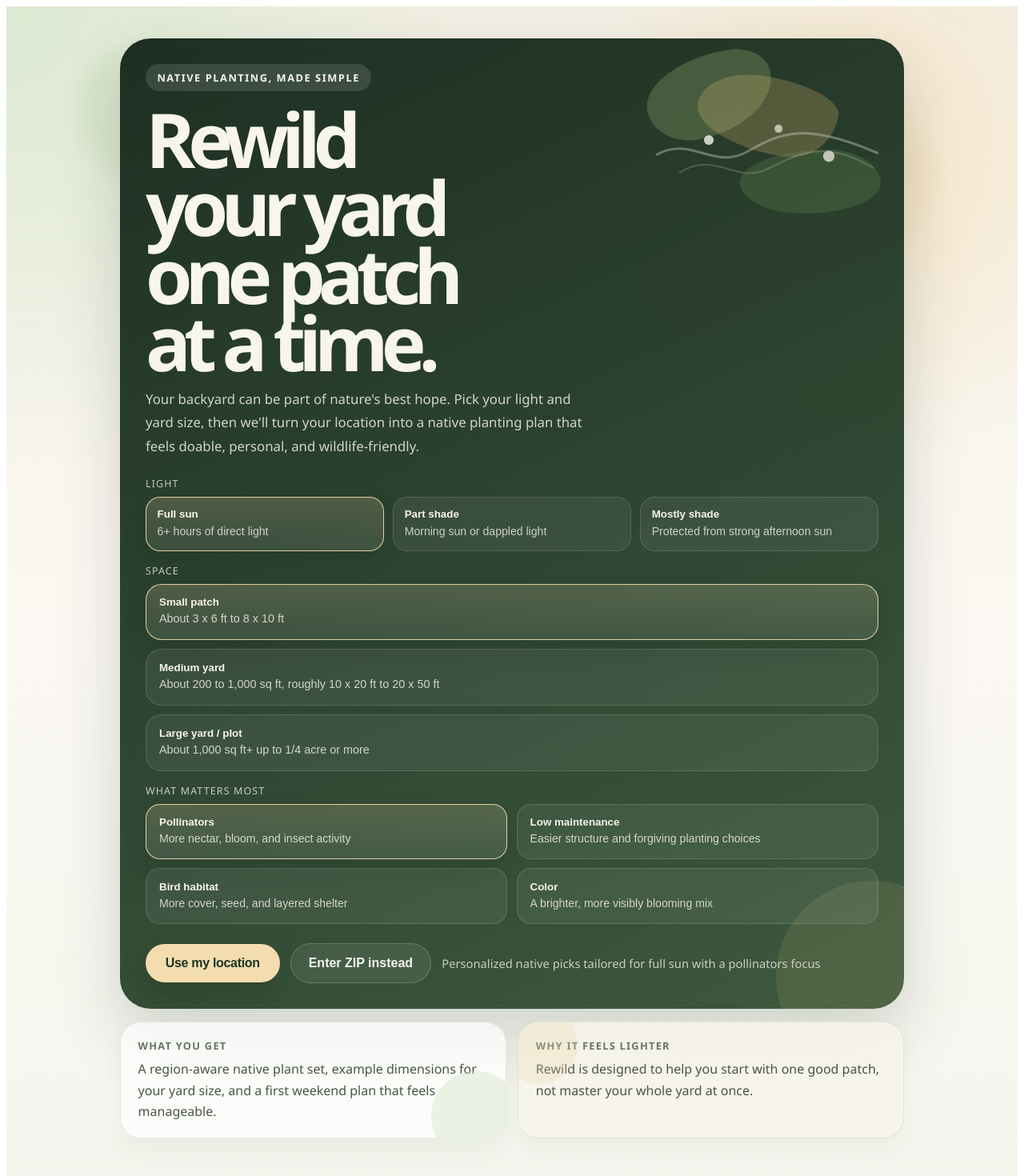
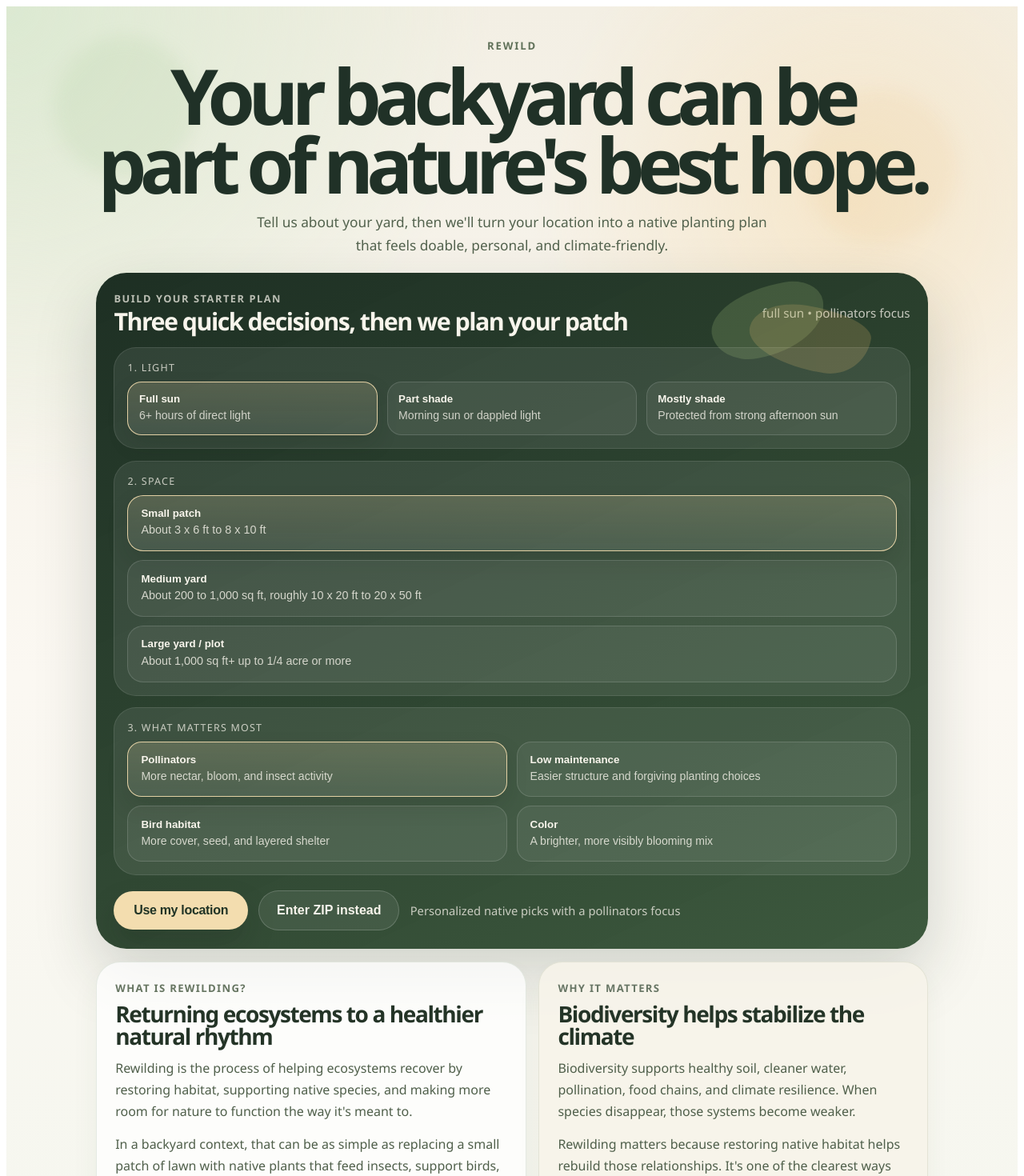
Before and after one commit to colleen-mcclowry/rewild-site, a Next.js app: page / in a window 1280 px wide. Shown: the top 1470 px of the page at 80% size. Built offline with nearby package versions, Linux system fonts and the light colour scheme.

Commit message:
Restructure homepage onboarding and add rewilding context

```diff
--- a/pages/index.tsx
+++ b/pages/index.tsx
@@ -114,6 +114,9 @@
     );
   };
 
+  const selectedSun = sunOptions.find((option) => option.value === sun);
+  const selectedGoal = goalOptions.find((option) => option.value === goal);
+
   return (
     <main
       style={{
@@ -121,14 +124,14 @@
         fontFamily:
           '"Avenir Next", Avenir, Montserrat, "Segoe UI", "Helvetica Neue", sans-serif',
         background:
-          "radial-gradient(circle at top left, rgba(219, 233, 209, 0.98), transparent 30%), radial-gradient(circle at 84% 14%, rgba(246, 225, 188, 0.72), transparent 22%), linear-gradient(180deg, #f3efe4 0%, #fbf8f2 50%, #f4f6ee 100%)",
+          "radial-gradient(circle at top left, rgba(219, 233, 209, 0.98), transparent 28%), radial-gradient(circle at 84% 14%, rgba(246, 225, 188, 0.68), transparent 22%), linear-gradient(180deg, #f3efe4 0%, #fbf8f2 48%, #f4f6ee 100%)",
         color: "#1c2d22",
       }}
     >
       <div
         style={{
           position: "relative",
-          maxWidth: "980px",
+          maxWidth: "1040px",
           margin: "0 auto",
           padding: "2.5rem 1.25rem 4rem",
         }}
@@ -138,7 +141,7 @@
           className="float-slow"
           style={{
             position: "absolute",
-            top: "3.5rem",
+            top: "3rem",
             left: "-2rem",
             width: "11rem",
             height: "11rem",
@@ -153,7 +156,7 @@
           style={{
             position: "absolute",
             right: "-1rem",
-            top: "8rem",
+            top: "7rem",
             width: "12rem",
             height: "12rem",
             borderRadius: "999px",
@@ -165,9 +168,54 @@
         <section
           className="fade-up"
           style={{
+            textAlign: "center",
+            marginBottom: "1.2rem",
+          }}
+        >
+          <p
+            style={{
+              margin: "0 0 0.6rem",
+              fontSize: "0.82rem",
+              letterSpacing: "0.14em",
+              textTransform: "uppercase",
+              color: "#607159",
+              fontWeight: 700,
+            }}
+          >
+            Rewild
+          </p>
+          <h1
+            style={{
+              margin: 0,
+              fontSize: "clamp(3.3rem, 9vw, 6rem)",
+              lineHeight: 0.9,
+              letterSpacing: "-0.09em",
+              color: "#203127",
+              textWrap: "balance",
+            }}
+          >
+            Your backyard can be part of nature&apos;s best hope.
+          </h1>
+          <p
+            style={{
+              maxWidth: "42rem",
+              margin: "0.9rem auto 0",
+              fontSize: "1.08rem",
+              lineHeight: 1.72,
+              color: "#52624d",
+            }}
+          >
+            Tell us about your yard, then we&apos;ll turn your location into a native
+            planting plan that feels doable, personal, and climate-friendly.
+          </p>
+        </section>
+
+        <section
+          className="fade-up delay-2"
+          style={{
             position: "relative",
             borderRadius: "38px",
-            padding: "2rem",
+            padding: "1.4rem",
             background:
               "linear-gradient(155deg, rgba(25, 43, 31, 0.98), rgba(49, 79, 50, 0.94))",
             color: "#f8f5ec",
@@ -179,151 +227,107 @@
             aria-hidden="true"
             style={{
               position: "absolute",
-              inset: "auto -5rem -5rem auto",
-              width: "15rem",
-              height: "15rem",
-              borderRadius: "999px",
-              background: "rgba(246, 210, 146, 0.1)",
-            }}
-          />
-          <div
-            aria-hidden="true"
-            style={{
-              position: "absolute",
-              top: "1.2rem",
-              right: "1.2rem",
-              width: "19rem",
-              height: "13rem",
-              opacity: 0.95,
+              top: "1rem",
+              right: "1rem",
+              width: "16rem",
+              height: "11rem",
+              opacity: 0.9,
               pointerEvents: "none",
             }}
           >
             <div
               style={{
                 position: "absolute",
-                inset: "0 auto auto 0",
-                width: "10rem",
-                height: "6.5rem",
+                width: "9rem",
+                height: "5.5rem",
                 borderRadius: "70% 30% 65% 35% / 55% 35% 65% 45%",
-                background: "rgba(164, 194, 124, 0.28)",
+                background: "rgba(164, 194, 124, 0.24)",
                 transform: "rotate(-10deg)",
               }}
             />
             <div
               style={{
                 position: "absolute",
-                top: "1.8rem",
-                left: "4rem",
-                width: "11rem",
-                height: "6rem",
+                top: "1.6rem",
+                left: "3rem",
+                width: "9.5rem",
+                height: "5rem",
                 borderRadius: "43% 57% 34% 66% / 49% 36% 64% 51%",
-                background: "rgba(230, 189, 116, 0.26)",
+                background: "rgba(230, 189, 116, 0.22)",
                 transform: "rotate(9deg)",
               }}
             />
-            <div
-              style={{
-                position: "absolute",
-                right: "0.6rem",
-                bottom: "0.5rem",
-                width: "11rem",
-                height: "5rem",
-                borderRadius: "63% 37% 55% 45% / 52% 52% 48% 48%",
-                background: "rgba(117, 154, 94, 0.24)",
-              }}
-            />
-            <svg
-              viewBox="0 0 300 180"
-              style={{
-                position: "absolute",
-                inset: 0,
-                width: "100%",
-                height: "100%",
-              }}
-            >
-              <path
-                d="M14 112 C56 88, 84 132, 126 108 S198 72, 286 110"
-                fill="none"
-                stroke="rgba(248,245,236,0.34)"
-                strokeWidth="3"
-                strokeLinecap="round"
-              />
-              <path
-                d="M42 134 C86 106, 112 150, 152 129 S226 95, 280 128"
-                fill="none"
-                stroke="rgba(248,245,236,0.2)"
-                strokeWidth="2"
-                strokeLinecap="round"
-              />
-              <circle cx="78" cy="94" r="6" fill="rgba(248,245,236,0.84)" />
-              <circle cx="164" cy="80" r="5" fill="rgba(248,245,236,0.7)" />
-              <circle cx="226" cy="114" r="7" fill="rgba(248,245,236,0.75)" />
-            </svg>
           </div>
 
           <div
             style={{
-              display: "inline-flex",
+              display: "flex",
               alignItems: "center",
-              borderRadius: "999px",
-              padding: "0.5rem 0.9rem",
-              background: "rgba(255,255,255,0.12)",
-              fontSize: "0.8rem",
-              letterSpacing: "0.12em",
-              textTransform: "uppercase",
-              fontWeight: 700,
-            }}
-          >
-            Native planting, made simple
-          </div>
-
-          <h1
-            style={{
-              fontSize: "clamp(3.1rem, 8vw, 5.9rem)",
-              lineHeight: 0.9,
-              letterSpacing: "-0.095em",
-              margin: "1.1rem 0 0.8rem",
-              fontWeight: 700,
-              maxWidth: "9ch",
-              textWrap: "balance",
-            }}
-          >
-            Rewild your yard one patch at a time.
-          </h1>
-
-          <p
-            style={{
-              maxWidth: "35rem",
-              margin: 0,
-              fontSize: "1.05rem",
-              lineHeight: 1.74,
-              color: "rgba(248, 245, 236, 0.82)",
-            }}
-          >
-            Your backyard can be part of nature&apos;s best hope. Pick your light and yard
-            size, then we&apos;ll turn your location into a native planting plan that feels
-            doable, personal, and wildlife-friendly.
-          </p>
-
-          <div
-            style={{
-              position: "relative",
-              display: "grid",
+              justifyContent: "space-between",
               gap: "1rem",
-              marginTop: "1.5rem",
+              flexWrap: "wrap",
+              marginBottom: "1rem",
             }}
           >
             <div>
               <p
                 style={{
-                  margin: "0 0 0.5rem",
+                  margin: "0 0 0.35rem",
+                  fontSize: "0.8rem",
+                  letterSpacing: "0.12em",
+                  textTransform: "uppercase",
+                  fontWeight: 700,
+                  color: "rgba(248,245,236,0.72)",
+                }}
+              >
+                Build your starter plan
+              </p>
+              <h2
+                style={{
+                  margin: 0,
+                  fontSize: "1.9rem",
+                  lineHeight: 1,
+                  letterSpacing: "-0.05em",
+                }}
+              >
+                Three quick decisions, then we plan your patch
+              </h2>
+            </div>
+            <p
+              style={{
+                margin: 0,
+                color: "rgba(248,245,236,0.76)",
+                fontSize: "0.95rem",
+              }}
+            >
+              {selectedSun?.label.toLowerCase()} • {selectedGoal?.label.toLowerCase()} focus
+            </p>
+          </div>
+
+          <div
+            style={{
+              display: "grid",
+              gap: "0.9rem",
+            }}
+          >
+            <section
+              style={{
+                borderRadius: "28px",
+                padding: "1rem",
+                background: "rgba(255,255,255,0.08)",
+                border: "1px solid rgba(255,255,255,0.1)",
+              }}
+            >
+              <p
+                style={{
+                  margin: "0 0 0.55rem",
                   fontSize: "0.78rem",
-                  letterSpacing: "0.09em",
+                  letterSpacing: "0.1em",
                   textTransform: "uppercase",
                   opacity: 0.76,
                 }}
               >
-                Light
+                1. Light
               </p>
               <div
                 style={{
@@ -363,19 +367,26 @@
                   );
                 })}
               </div>
-            </div>
+            </section>
 
-            <div>
+            <section
+              style={{
+                borderRadius: "28px",
+                padding: "1rem",
+                background: "rgba(255,255,255,0.08)",
+                border: "1px solid rgba(255,255,255,0.1)",
+              }}
+            >
               <p
                 style={{
-                  margin: "0 0 0.5rem",
+                  margin: "0 0 0.55rem",
                   fontSize: "0.78rem",
-                  letterSpacing: "0.09em",
+                  letterSpacing: "0.1em",
                   textTransform: "uppercase",
                   opacity: 0.76,
                 }}
               >
-                Space
+                2. Space
               </p>
               <div style={{ display: "grid", gap: "0.7rem" }}>
                 {spaceOptions.map((option) => {
@@ -409,19 +420,26 @@
                   );
                 })}
               </div>
-            </div>
+            </section>
 
-            <div>
+            <section
+              style={{
+                borderRadius: "28px",
+                padding: "1rem",
+                background: "rgba(255,255,255,0.08)",
+                border: "1px solid rgba(255,255,255,0.1)",
+              }}
+            >
               <p
                 style={{
-                  margin: "0 0 0.5rem",
+                  margin: "0 0 0.55rem",
                   fontSize: "0.78rem",
-                  letterSpacing: "0.09em",
+                  letterSpacing: "0.1em",
                   textTransform: "uppercase",
                   opacity: 0.76,
                 }}
               >
-                What matters most
+                3. What matters most
               </p>
               <div
                 style={{
@@ -461,7 +479,7 @@
                   );
                 })}
               </div>
-            </div>
+            </section>
           </div>
 
           <div
@@ -470,7 +488,7 @@
               flexWrap: "wrap",
               gap: "0.85rem",
               alignItems: "center",
-              marginTop: "1.5rem",
+              marginTop: "1.2rem",
             }}
           >
             <button
@@ -487,11 +505,11 @@
                 backgroundColor: "#f3ddaf",
                 color: "#213426",
                 cursor: "pointer",
-              boxShadow: "0 18px 36px rgba(15, 24, 17, 0.18)",
-            }}
-          >
-            Use my location
-          </button>
+                boxShadow: "0 18px 36px rgba(15, 24, 17, 0.18)",
+              }}
+            >
+              Use my location
+            </button>
 
             <button
               type="button"
@@ -517,21 +535,19 @@
                 color: "rgba(248, 245, 236, 0.76)",
               }}
             >
-              Personalized native picks tailored for{" "}
-              {sunOptions.find((option) => option.value === sun)?.label.toLowerCase()} with a{" "}
-              {goalOptions.find((option) => option.value === goal)?.label.toLowerCase()} focus
+              Personalized native picks with a {selectedGoal?.label.toLowerCase()} focus
             </p>
           </div>
         </section>
 
         {showZip && (
           <section
-            className="fade-up delay-2"
+            className="fade-up delay-3"
             style={{
               marginTop: "1rem",
               borderRadius: "28px",
               padding: "1.35rem",
-              background: "rgba(255,255,255,0.72)",
+              background: "rgba(255,255,255,0.74)",
               border: "1px solid rgba(109, 137, 97, 0.16)",
               boxShadow: "0 18px 34px rgba(58, 77, 43, 0.08)",
             }}
@@ -598,95 +614,130 @@
         )}
 
         <section
-          className="fade-up delay-3"
+          className="fade-up delay-4"
           style={{
             display: "grid",
-            gridTemplateColumns: "repeat(2, minmax(0, 1fr))",
-            gap: "0.9rem",
+            gridTemplateColumns: "minmax(0, 1.05fr) minmax(0, 0.95fr)",
+            gap: "0.95rem",
             marginTop: "1rem",
           }}
         >
-          <div
+          <article
             style={{
-              borderRadius: "26px",
-              padding: "1.25rem 1.35rem",
-              background: "rgba(255,255,255,0.7)",
+              borderRadius: "30px",
+              padding: "1.45rem",
+              background: "rgba(255,255,255,0.74)",
               border: "1px solid rgba(98, 126, 86, 0.15)",
-              boxShadow: "0 16px 30px rgba(59, 79, 44, 0.06)",
-              position: "relative",
-              overflow: "hidden",
+              boxShadow: "0 18px 34px rgba(59, 79, 44, 0.06)",
             }}
           >
-            <div
-              aria-hidden="true"
-              style={{
-                position: "absolute",
-                right: "-1.2rem",
-                bottom: "-1.8rem",
-                width: "7rem",
-                height: "7rem",
-                borderRadius: "999px",
-                background: "rgba(199, 221, 181, 0.34)",
-              }}
-            />
             <p
               style={{
-                margin: "0 0 0.45rem",
-                fontSize: "0.8rem",
+                margin: "0 0 0.55rem",
+                fontSize: "0.82rem",
                 letterSpacing: "0.1em",
                 textTransform: "uppercase",
                 color: "#667561",
                 fontWeight: 700,
               }}
             >
-              What you get
+              What is rewilding?
             </p>
-            <p style={{ margin: 0, color: "#475544", lineHeight: 1.65 }}>
-              A region-aware native plant set, example dimensions for your yard size, and a
-              first weekend plan that feels manageable.
+            <h2
+              style={{
+                margin: "0 0 0.75rem",
+                fontSize: "1.75rem",
+                lineHeight: 1.02,
+                letterSpacing: "-0.05em",
+                color: "#243427",
+              }}
+            >
+              Returning ecosystems to a healthier natural rhythm
+            </h2>
+            <p style={{ margin: "0 0 0.85rem", color: "#4f5f4a", lineHeight: 1.7 }}>
+              Rewilding is the process of helping ecosystems recover by restoring habitat,
+              supporting native species, and making more room for nature to function the way
+              it&apos;s meant to.
             </p>
-          </div>
+            <p style={{ margin: 0, color: "#4f5f4a", lineHeight: 1.7 }}>
+              In a backyard context, that can be as simple as replacing a small patch of lawn
+              with native plants that feed insects, support birds, and strengthen the local
+              web of life.
+            </p>
+          </article>
 
-          <div
+          <article
             style={{
-              borderRadius: "26px",
-              padding: "1.25rem 1.35rem",
-              background: "rgba(247, 244, 234, 0.9)",
+              borderRadius: "30px",
+              padding: "1.45rem",
+              background: "rgba(247, 244, 234, 0.92)",
               border: "1px solid rgba(125, 146, 108, 0.16)",
-              boxShadow: "0 14px 28px rgba(59, 79, 44, 0.05)",
-              position: "relative",
-              overflow: "hidden",
+              boxShadow: "0 16px 30px rgba(59, 79, 44, 0.05)",
             }}
           >
-            <div
-              aria-hidden="true"
-              style={{
-                position: "absolute",
-                left: "-1.4rem",
-                top: "-1.2rem",
-                width: "6rem",
-                height: "6rem",
-                borderRadius: "999px",
-                background: "rgba(234, 214, 168, 0.28)",
-              }}
-            />
             <p
               style={{
-                margin: "0 0 0.45rem",
-                fontSize: "0.8rem",
+                margin: "0 0 0.55rem",
+                fontSize: "0.82rem",
                 letterSpacing: "0.1em",
                 textTransform: "uppercase",
                 color: "#677564",
                 fontWeight: 700,
               }}
             >
-              Why it feels lighter
+              Why it matters
             </p>
-            <p style={{ margin: 0, color: "#475544", lineHeight: 1.65 }}>
-              Rewild is designed to help you start with one good patch, not master your whole
-              yard at once.
+            <h2
+              style={{
+                margin: "0 0 0.75rem",
+                fontSize: "1.75rem",
+                lineHeight: 1.02,
+                letterSpacing: "-0.05em",
+                color: "#243427",
+              }}
+            >
+              Biodiversity helps stabilize the climate
+            </h2>
+            <p style={{ margin: "0 0 0.85rem", color: "#4f5f4a", lineHeight: 1.7 }}>
+              Biodiversity supports healthy soil, cleaner water, pollination, food chains,
+              and climate resilience. When species disappear, those systems become weaker.
             </p>
-          </div>
+            <p style={{ margin: 0, color: "#4f5f4a", lineHeight: 1.7 }}>
+              Rewilding matters because restoring native habitat helps rebuild those
+              relationships. It&apos;s one of the clearest ways we can respond to biodiversity
+              loss and create landscapes that are more resilient over time.
+            </p>
+          </article>
+        </section>
+
+        <section
+          className="fade-up delay-5"
+          style={{
+            marginTop: "0.95rem",
+            borderRadius: "28px",
+            padding: "1.3rem 1.4rem",
+            background: "linear-gradient(180deg, rgba(238, 243, 230, 0.98), rgba(247, 243, 233, 0.98))",
+            border: "1px solid rgba(125, 146, 108, 0.16)",
+            boxShadow: "0 14px 26px rgba(59, 79, 44, 0.05)",
+          }}
+        >
+          <p
+            style={{
+              margin: "0 0 0.4rem",
+              fontSize: "0.82rem",
+              letterSpacing: "0.1em",
+              textTransform: "uppercase",
+              color: "#677564",
+              fontWeight: 700,
+            }}
+          >
+            The big idea
+          </p>
+          <p style={{ margin: 0, color: "#445240", lineHeight: 1.7 }}>
+            The loss of biodiversity is a crisis of our own making. Rewilding is one of the
+            clearest ways to restore what has been lost by reviving habitat, supporting the
+            species that belong there, and letting nature do more of the work again.
+          </p>
         </section>
       </div>
 
@@ -701,6 +752,14 @@
 
         .delay-3 {
           animation-delay: 180ms;
+        }
+
+        .delay-4 {
+          animation-delay: 240ms;
+        }
+
+        .delay-5 {
+          animation-delay: 300ms;
         }
 
         .float-slow {
@@ -751,7 +810,15 @@
             overflow-x: clip;
           }
 
+          section[style*="grid-template-columns: repeat(3"] {
+            grid-template-columns: 1fr !important;
+          }
+
           section[style*="grid-template-columns: repeat(2"] {
+            grid-template-columns: 1fr !important;
+          }
+
+          section[style*="grid-template-columns: minmax(0, 1.05fr)"] {
             grid-template-columns: 1fr !important;
           }
         }
```
